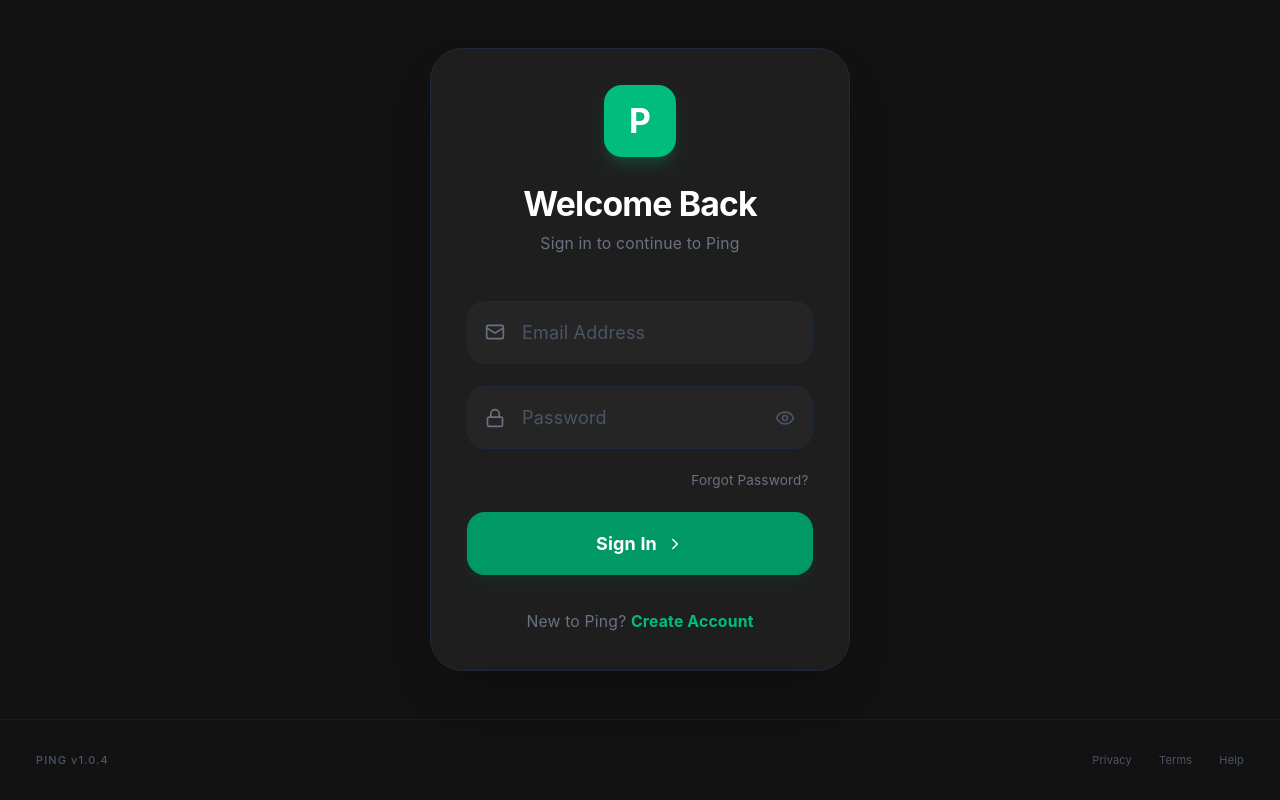
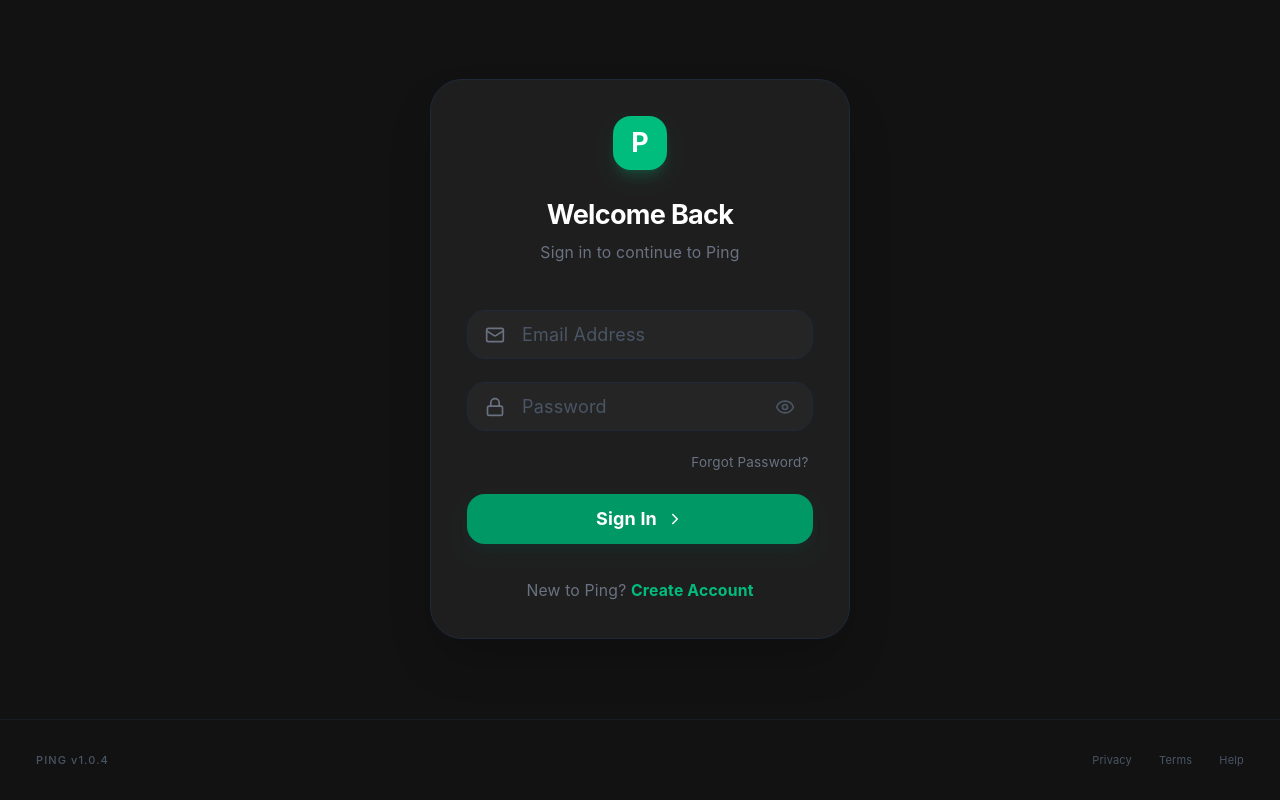
Before and after one commit to Ahmad-s2004/ChatClient, a React (Vite) app: page /signin in a window 1280 px wide. Built offline with nearby package versions, Linux system fonts and the light colour scheme.

Commit message:
style: optimize padding and font-sizes for Signin and Signup

```diff
--- a/src/pages/Signin.jsx
+++ b/src/pages/Signin.jsx
@@ -9,15 +9,15 @@ import { Mail, Lock, Eye, EyeOff, ChevronRight } from 'lucide-react'
 const Signin = () => {
   const [showPassword, setShowPassword] = useState(false);
   return (
-    <div className="min-h-screen px-5 md:px-0 bg-[#121212] flex flex-col justify-between font-sans text-gray-400 overflow-hidden">
+    <div className="min-h-screen bg-[#121212] flex flex-col justify-between items-center font-sans text-gray-400 overflow-hidden">
 
       <div className="flex-grow flex items-center justify-center px-4">
         <div className="relative w-full max-w-[420px] p-8 bg-[#1e1e1e] rounded-[32px] border border-gray-800 shadow-2xl animate-in fade-in zoom-in duration-300">
           <div className="text-center mb-10">
-            <div className="w-16 h-16 bg-emerald-500 rounded-2xl flex items-center justify-center text-3xl font-bold text-white mx-auto mb-6 shadow-lg shadow-emerald-500/20">
+            <div className="w-12 h-12 bg-emerald-500 rounded-2xl flex items-center justify-center text-2xl font-bold text-white mx-auto mb-6 shadow-lg shadow-emerald-500/20">
               P
             </div>
-            <h1 className="text-3xl font-bold text-white mb-2 tracking-tight">Welcome Back</h1>
+            <h1 className="text-2xl font-bold text-white mb-2 tracking-tight">Welcome Back</h1>
             <p className="text-sm text-gray-500">Sign in to continue to Ping</p>
           </div>
 
@@ -29,7 +29,7 @@ const Signin = () => {
               <input
                 type="email"
                 placeholder="Email Address"
-                className="w-full h-14 pl-12 pr-4 bg-[#252525] border border-gray-800 focus:border-emerald-500/50 text-white rounded-2xl outline-none transition-all placeholder:text-gray-600 focus:ring-1 focus:ring-emerald-500/20"
+                className="w-full h-11 pl-12 pr-4 bg-[#252525] border border-gray-800 focus:border-emerald-500/50 text-white rounded-2xl outline-none transition-all placeholder:text-gray-600 focus:ring-1 focus:ring-emerald-500/20"
               />
             </div>
 
@@ -40,7 +40,7 @@ const Signin = () => {
               <input
                 type={showPassword ? "text" : "password"}
                 placeholder="Password"
-                className="w-full h-14 pl-12 pr-12 bg-[#252525] border border-gray-800 focus:border-emerald-500/50 text-white rounded-2xl outline-none transition-all placeholder:text-gray-600 focus:ring-1 focus:ring-emerald-500/20"
+                className="w-full h-11 pl-12 pr-12 bg-[#252525] border border-gray-800 focus:border-emerald-500/50 text-white rounded-2xl outline-none transition-all placeholder:text-gray-600 focus:ring-1 focus:ring-emerald-500/20"
               />
               <button
                 onClick={() => setShowPassword(!showPassword)}
@@ -58,7 +58,7 @@ const Signin = () => {
             <Link to="/" className="block">
               <button
                 type="submit"
-                className="w-full h-14 mt-2 bg-emerald-600 hover:bg-emerald-700 text-white font-bold rounded-2xl transition-all active:scale-[0.98] shadow-lg shadow-emerald-900/20 flex items-center justify-center gap-2"
+                className="w-full h-11 mt-2 bg-emerald-600 hover:bg-emerald-700 text-white font-bold rounded-2xl transition-all active:scale-[0.98] shadow-lg shadow-emerald-900/20 flex items-center justify-center gap-2"
               >
                 Sign In
                 <ChevronRight size={18} />
--- a/src/pages/Signup.jsx
+++ b/src/pages/Signup.jsx
@@ -6,16 +6,16 @@ const Signup = () => {
   const [showPassword, setShowPassword] = useState(false);
 
   return (
-    <div className="min-h-screen px-5 md:px-0 bg-[#121212] flex flex-col justify-between font-sans text-gray-400 overflow-hidden">
+    <div className="min-h-screen bg-[#121212] flex flex-col justify-between items-center font-sans text-gray-400 overflow-hidden">
 
       <div className="flex-grow flex items-center justify-center px-4">
         <div className="relative w-full max-w-[420px] p-8 bg-[#1e1e1e] rounded-[32px] border border-gray-800 shadow-2xl animate-in fade-in zoom-in duration-300">
 
           <div className="text-center mb-8">
-            <div className="w-16 h-16 bg-emerald-500 rounded-2xl flex items-center justify-center text-3xl font-bold text-white mx-auto mb-6 shadow-lg shadow-emerald-500/20">
+            <div className="w-12 h-12 bg-emerald-500 rounded-2xl flex items-center justify-center text-2xl font-bold text-white mx-auto mb-6 shadow-lg shadow-emerald-500/20">
               P
             </div>
-            <h1 className="text-3xl font-bold text-white mb-2 tracking-tight">Create Account</h1>
+            <h1 className="text-2xl font-bold text-white mb-2 tracking-tight">Create Account</h1>
             <p className="text-sm text-gray-500">Join the Ping community today</p>
           </div>
           <form className="space-y-4" onSubmit={(e) => e.preventDefault()}>
@@ -38,7 +38,7 @@ const Signup = () => {
               <input
                 type="email"
                 placeholder="Email Address"
-                className="w-full h-14 pl-12 pr-4 bg-[#252525] border border-gray-800 focus:border-emerald-500/50 text-white rounded-2xl outline-none transition-all placeholder:text-gray-600 focus:ring-1 focus:ring-emerald-500/20"
+                className="w-full h-11 pl-12 pr-4 bg-[#252525] border border-gray-800 focus:border-emerald-500/50 text-white rounded-2xl outline-none transition-all placeholder:text-gray-600 focus:ring-1 focus:ring-emerald-500/20"
               />
             </div>
             <div className="relative group">
@@ -48,7 +48,7 @@ const Signup = () => {
               <input
                 type={showPassword ? "text" : "password"}
                 placeholder="Password"
-                className="w-full h-14 pl-12 pr-12 bg-[#252525] border border-gray-800 focus:border-emerald-500/50 text-white rounded-2xl outline-none transition-all placeholder:text-gray-600 focus:ring-1 focus:ring-emerald-500/20"
+                className="w-full h-11 pl-12 pr-12 bg-[#252525] border border-gray-800 focus:border-emerald-500/50 text-white rounded-2xl outline-none transition-all placeholder:text-gray-600 focus:ring-1 focus:ring-emerald-500/20"
               />
               <button
                 onClick={() => setShowPassword(!showPassword)}
@@ -61,7 +61,7 @@ const Signup = () => {
 
             <button
               type="submit"
-              className="w-full h-14 mt-4 bg-emerald-600 hover:bg-emerald-700 text-white font-bold rounded-2xl transition-all active:scale-[0.98] shadow-lg shadow-emerald-900/20 flex items-center justify-center gap-2"
+              className="w-full h-11 mt-4 bg-emerald-600 hover:bg-emerald-700 text-white font-bold rounded-2xl transition-all active:scale-[0.98] shadow-lg shadow-emerald-900/20 flex items-center justify-center gap-2"
             >
               Sign Up
               <ChevronRight size={18} />
```
